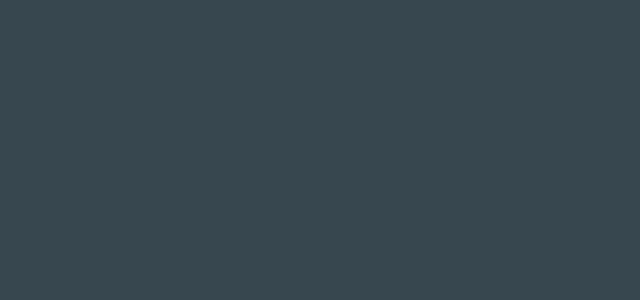
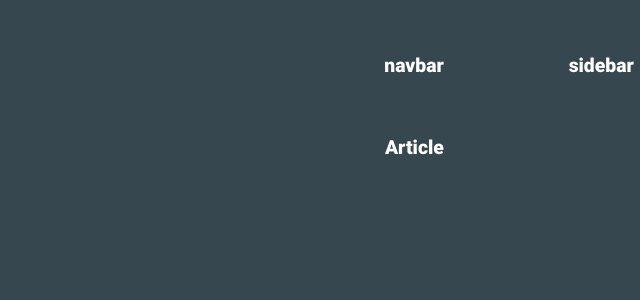
Before and after one commit to mohammadmehdidalvandii/mhmdmehdidal, a React (Vite) app: page /Article in a window 1280 px wide. Shown: the top 300 px of the page, without its empty margins (640-1280 px from the left). Built offline with nearby package versions, Linux system fonts and the light colour scheme.

Commit message:
create route page file

```diff
--- a/src/App.jsx
+++ b/src/App.jsx
@@ -1,12 +1,25 @@
-
+import { useRoutes } from "react-router-dom"
+import routes from "../routes"
 
 function App() {
-
+  const router = useRoutes(routes)
 
   return (
-    <>
-
-    </>
+    <div className="container">
+        <div className="row mt-5 mb-5">
+          <div className="col-lg-2">
+            sidebar
+          </div>
+          <div className="col-lg-10">
+            <div className="row">
+              <div className="col-12">navbar</div>
+              <div className="col-12 mt-5">
+                {router}
+              </div>
+            </div>
+          </div>
+        </div>
+    </div>
   )
 }
 
--- /dev/null
+++ b/src/Page/Article/Article.jsx
@@ -0,0 +1,9 @@
+
+
+function Article() {
+  return (
+    <div>Article</div>
+  )
+}
+
+export default Article
--- /dev/null
+++ b/src/Page/Home/Home.jsx
@@ -0,0 +1,8 @@
+
+function Home() {
+  return (
+    <div>Home</div>
+  )
+}
+
+export default Home
--- /dev/null
+++ b/src/Page/SampleWork/SampleWork.jsx
@@ -0,0 +1,9 @@
+
+
+function SampleWork() {
+  return (
+    <div>SampleWork</div>
+  )
+}
+
+export default SampleWork
--- /dev/null
+++ b/src/Page/Services/Services.jsx
@@ -0,0 +1,9 @@
+
+
+function Services() {
+  return (
+    <div>Services</div>
+  )
+}
+
+export default Services
```
Also changed, not shown: routes.jsx (+16 -0 lines), src/Page/Contact/Contact.jsx (added, +9 -0 lines).
